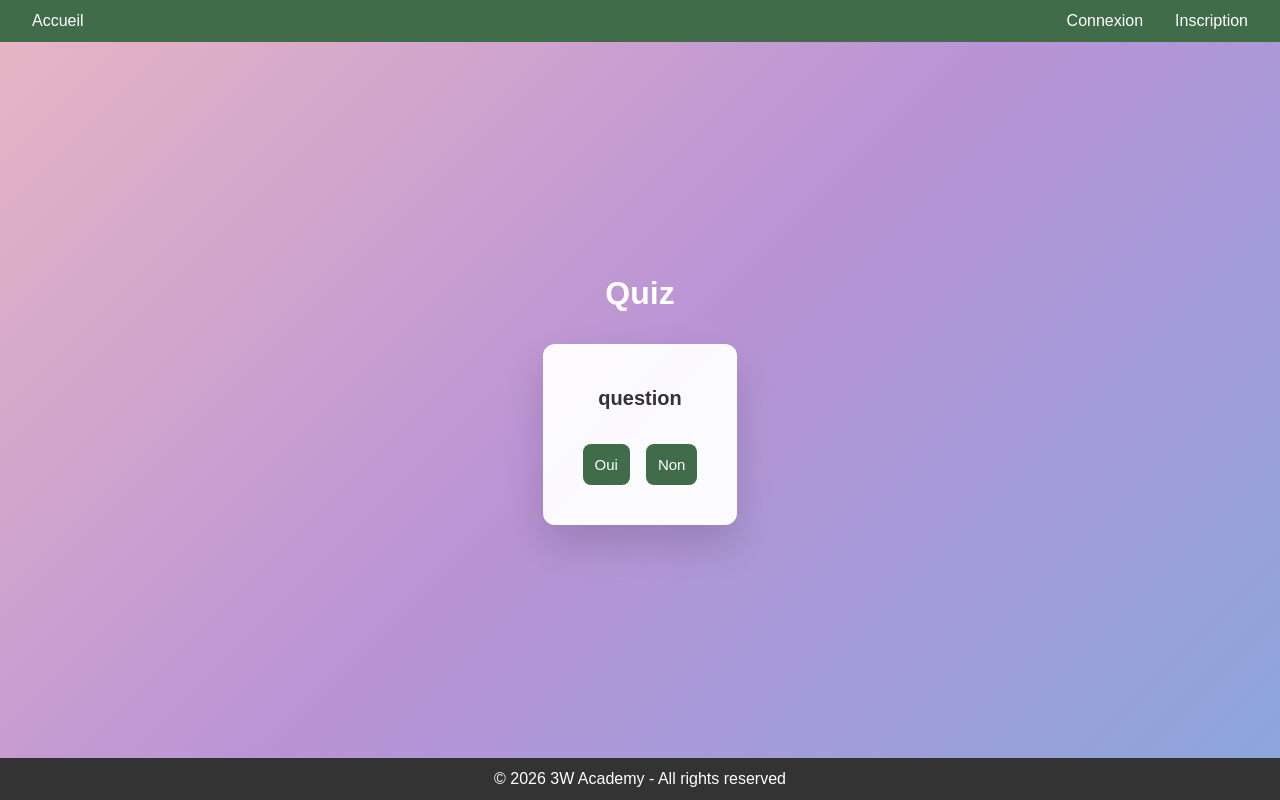
After one commit to Walid-Asakak/solo-akinator-like, a PHP site: page /game in a window 1280 px wide. The commit adds this page. Run offline with PHP 8.4, Linux system fonts and the light colour scheme.

Commit message:
feat(game): Creation of the template with his style for the game (quiz)

```diff
--- a/assets/css/style.css
+++ b/assets/css/style.css
@@ -198,3 +198,59 @@ footer p {
     border-top: 1px solid #ddd;
     padding-top: 2rem;
 }
+
+/******************************************************************************/
+/********************************* GAME PAGE (quiz) ***************************/
+/******************************************************************************/
+
+.quiz-page {
+    text-align: center;
+}
+
+.quiz-page h1 {
+    margin-bottom: 2rem;
+    font-size: 2rem;
+    color: white;
+}
+
+.quiz-card {
+    width: 100%;
+    max-width: 700px;
+    padding: 2.5rem;
+    background: rgba(255, 255, 255, 0.95);
+    border-radius: 12px;
+    box-shadow: 0 20px 40px rgba(0, 0, 0, 0.15);
+    margin: 0 auto;
+}
+
+.quiz-card h2 {
+    margin-bottom: 2rem;
+    font-size: 1.25rem;
+    color: #333;
+    line-height: 1.4;
+    text-align: center;
+}
+
+.quiz-form {
+    display: flex;
+    gap: 1rem;
+    justify-content: center;
+}
+
+.quiz-form button {
+    width: 100%;
+    max-width: 220px;
+    padding: 12px;
+    border: none;
+    border-radius: 8px;
+    font-size: 15px;
+    cursor: pointer;
+    background-color: #406c4a;
+    color: white;
+    transition: 0.2s ease;
+}
+
+.quiz-form button:hover {
+    background-color: #2f5236;
+    transform: translateY(-2px);
+}
--- /dev/null
+++ b/game.php
@@ -0,0 +1,7 @@
+<?php
+
+// Integration of the layout & template
+
+$layoutTitle = 'Quiz | Akinator Jeu';
+$template = 'templates/game.phtml';
+include 'layout/layout.phtml';
--- /dev/null
+++ b/templates/game.phtml
@@ -0,0 +1,15 @@
+<div class="quiz-page">
+    <h1>Quiz</h1>
+    <div class="quiz-card">
+        <h2>question</h2>
+
+        <form method="POST" class="quiz-form">
+            <button type="submit" name="answer" value="oui">Oui</button>
+            <button type="submit" name="answer" value="non">Non</button>
+        </form>
+
+        <?php if (!empty($error)) : ?>
+            <p class="error"><?= htmlspecialchars($error) ?></p>
+        <?php endif; ?>
+    </div>
+</div>
```
